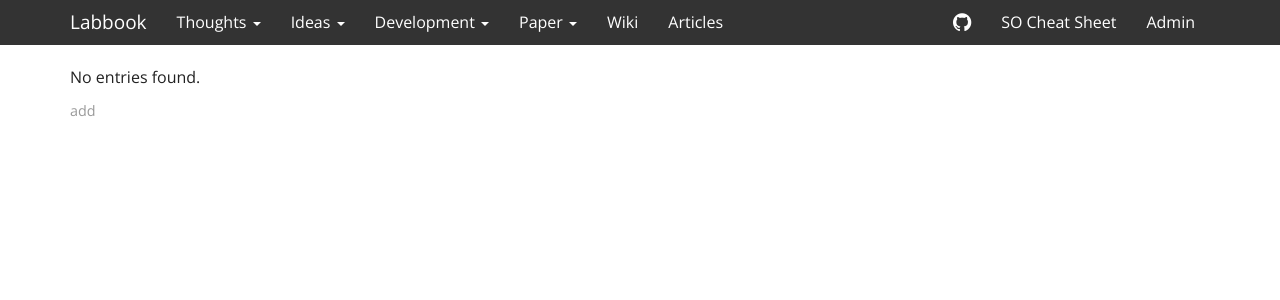
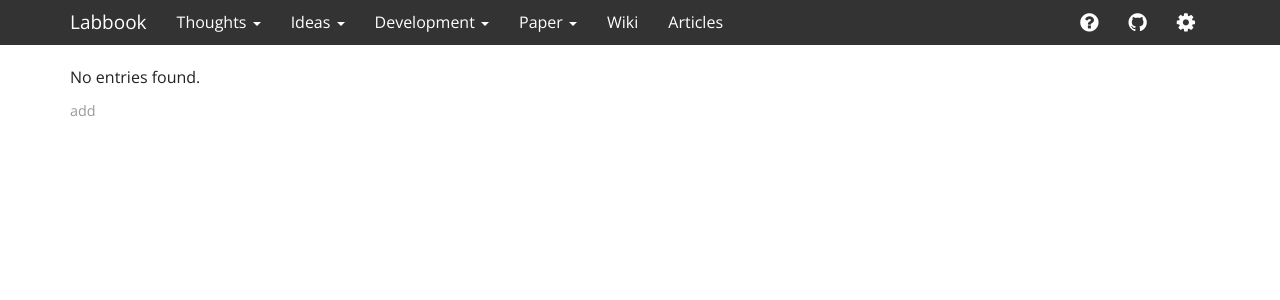
Before and after one commit to n2o/labbook, a Django app: page / in a window 1280 px wide. Shown: the top 300 px of the page. Run offline with Django 3.2, Linux system fonts and the light colour scheme; data that the repository does not hold is empty; some libraries are stand-ins or nearby versions.

Commit message:
Use icons

```diff
--- a/templates/base.html
+++ b/templates/base.html
@@ -76,9 +76,9 @@
             <li><a href="{% url 'articles:index' %}">Articles</a></li>
           </ul>
           <ul class="nav navbar-nav navbar-right">
+            <li><a href="http://stackoverflow.com/editing-help"><i class="fa fa-question-circle fa-lg"></i></a></li>
             <li><a href="https://github.com/n2o/labbook"><i class="fa fa-github fa-lg"></i></a></li>
-            <li><a href="http://stackoverflow.com/editing-help">SO Cheat Sheet</a></li>
-            <li><a href="{% url 'admin:index' %}">Admin</a></li>
+            <li><a href="{% url 'admin:index' %}"><i class="fa fa-cog fa-lg"></i></a></li>
             <!--<li><a href="/account">Login</a></li>
             <li><a href="/account/register">Registrieren</a></li>-->
           </ul>
```
Also changed, not shown: 1 other file.
